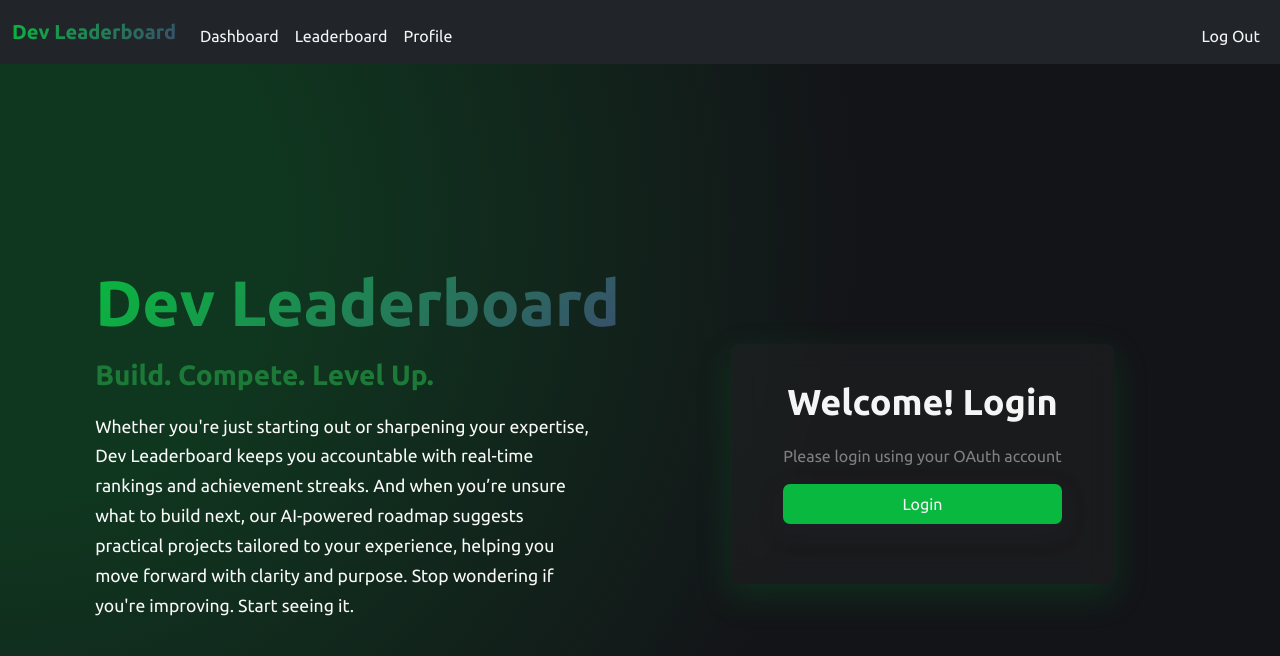
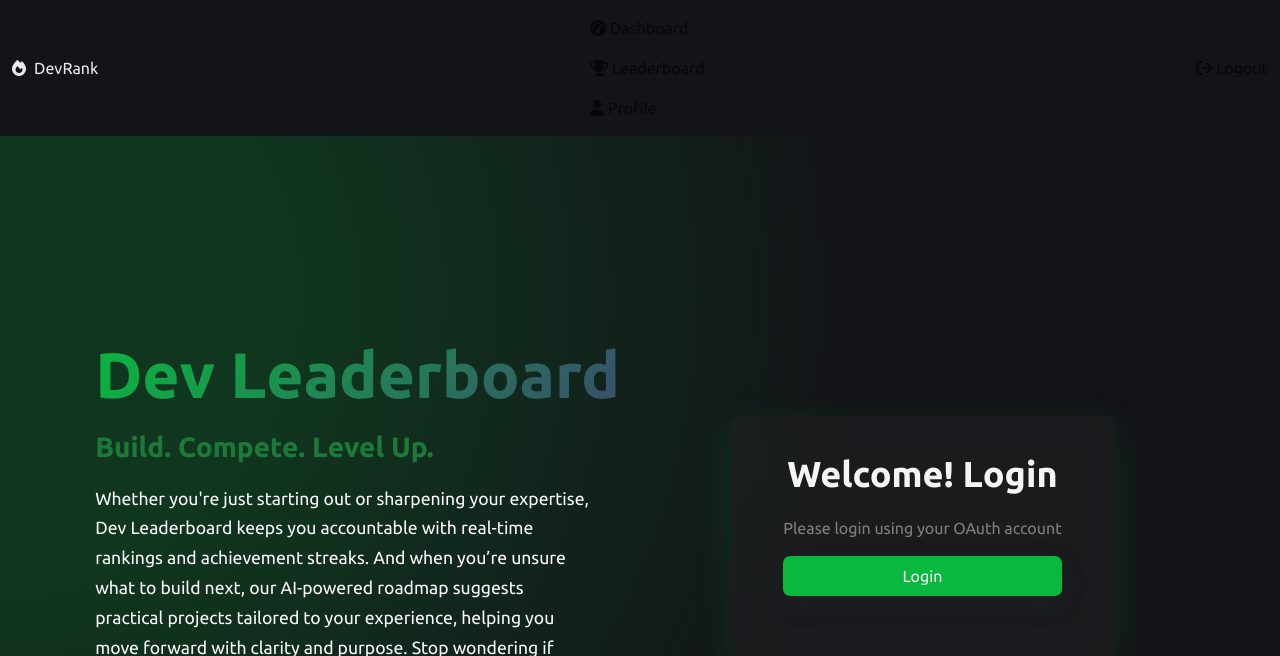
Before and after one commit to katGhost/dev-leaderboard, a Flask app: page / in a window 1280 px wide. Shown: the top 656 px of the page. Run offline with Flask 3, Linux system fonts and the light colour scheme; the visitor is signed in with stand-in values (Sample User, id 1); parts of the project's set-up code (start-up, migrations or seed data) failed here and were passed over.

Commit message:
navbar UI tweaks -> navbar links

```diff
--- a/app/templates/base.html
+++ b/app/templates/base.html
@@ -3,48 +3,56 @@
 <head>
     <meta charset="UTF-8">
     <meta name="viewport" content="width=device-width, initial-scale=1.0">
-    <title>{% block title %}{% endblock %} | Dev Leaderboard</title>
+    <title>{% block title %}{% endblock %} | DevRank</title>
     <link href="https://cdn.jsdelivr.net/npm/bootstrap@5.3.3/dist/css/bootstrap.min.css" rel="stylesheet" integrity="sha384-QWTKZyjpPEjISv5WaRU9OFeRpok6YctnYmDr5pNlyT2bRjXh0JMhjY6hW+ALEwIH" crossorigin="anonymous">
     <script src="https://cdn.jsdelivr.net/npm/bootstrap@5.3.3/dist/js/bootstrap.bundle.min.js" integrity="sha384-YvpcrYf0tY3lHB60NNkmXc5s9fDVZLESaAA55NDzOxhy9GkcIdslK1eN7N6jIeHz" crossorigin="anonymous"></script>
     <link rel="stylesheet" href="https://cdnjs.cloudflare.com/ajax/libs/font-awesome/6.5.1/css/all.min.css" crossorigin="anonymous">
     <link rel="stylesheet" href="{{ url_for('static', filename='index.css') }}">
 </head>
 <body>
-    <nav class="navbar navbar-expand-lg navbar-dark bg-dark">
-        <div class="container-fluid">
-            <a class="navbar-brand" href="{{ url_for('app.home') }}">
-                <span class="app-name">Dev Leaderboard</span>
-            </a>
-            <!-- <button class="navbar-toggler" type="button" data-bs-toggle="collapse" data-bs-target="#navbar">
-                <span class="navbar-toggler-icon"></span>
-            </button> -->
 
-            <div class="collapse navbar-collapse" id="navbar">
+    <nav class="navbar custom-navbar">
+        <div class="container-fluid navbar-container">
+            <span class="logo d-flex align-items-center">
+                <span class="icon me-2">
+                    <i class="fa-solid fa-fire"></i>
+                </span>
+                <span class="brand">DevRank</span>
+            </span>
+
+            <div class="navbar-nav nav-left">
                 {% if session.get("user_id") %}
-                    <ul class="navbar-nav me-auto mt-2">
-                        <li class="nav-item">
-                            <a class="nav-link" href="{{ url_for('app.dashboard') }}">Dashboard</a>
-                        </li>
-                        <li class="nav-item">
-                            <a class="nav-link" href="{{ url_for('app.leaderboard') }}">Leaderboard</a>
-                        </li>
-                        <li class="nav-item">
-                            <a class="nav-link" href="{{ url_for('app.profile') }}">Profile</a>
-                        </li>
-                    </ul>
-                    <ul class="navbar-nav ms-auto mt-2">
-                        <li class="nav-item">
-                            <a class="nav-link" href="{{ url_for('app.logout') }}">Log Out</a>
-                        </li>
-                    </ul>
-                {% else %}
-                    <ul class="navbar-nav ms-auto mt-2">
-                        <li class="nav-item">
-                            <a class="nav-link" href="{{ url_for('app.login') }}">Login</a>
-                        </li>
-                    </ul>
+                    <a class="nav-link" href="{{ url_for('app.dashboard') }}">
+                        <i class="fa fa-gauge-high"></i>
+                        <span class="nav-text">Dashboard</span>
+                    </a>
+
+                    <a class="nav-link" href="{{ url_for('app.leaderboard') }}">
+                        <i class="fa-solid fa-trophy"></i>
+                        <span class="nav-text">Leaderboard</span>
+                    </a>
+
+                    <a class="nav-link" href="{{ url_for('app.profile') }}">
+                        <i class="fa fa-user"></i>
+                        <span class="nav-text">Profile</span>
+                    </a>
                 {% endif %}
             </div>
+
+            <div class="navbar-nav nav-right">
+                {% if session.get("user_id") %}
+                    <a class="nav-link" href="{{ url_for('app.logout') }}">
+                        <i class="fa fa-arrow-right-from-bracket"></i>
+                        <span class="nav-text">Logout</span>
+                    </a>
+                {% else %}
+                    <a class="nav-link" href="{{ url_for('app.login') }}">
+                        <i class="fa fa-arrow-right-to-bracket"></i>
+                        <span class="nav-text">Login</span>
+                    </a>
+                {% endif %}
+            </div>
+
         </div>
     </nav>
 
```
